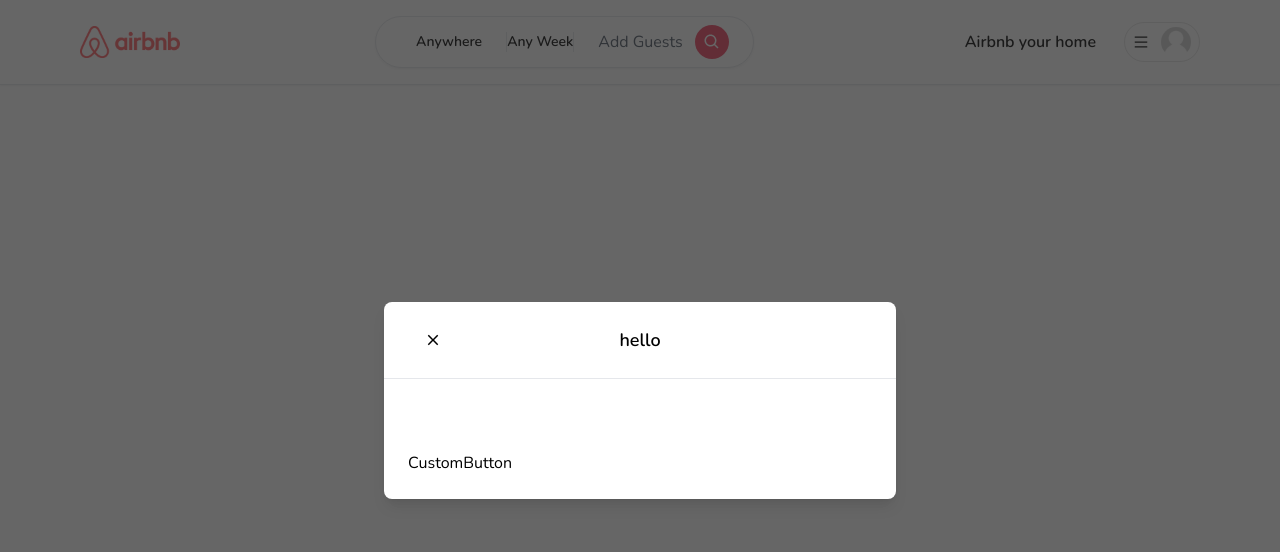
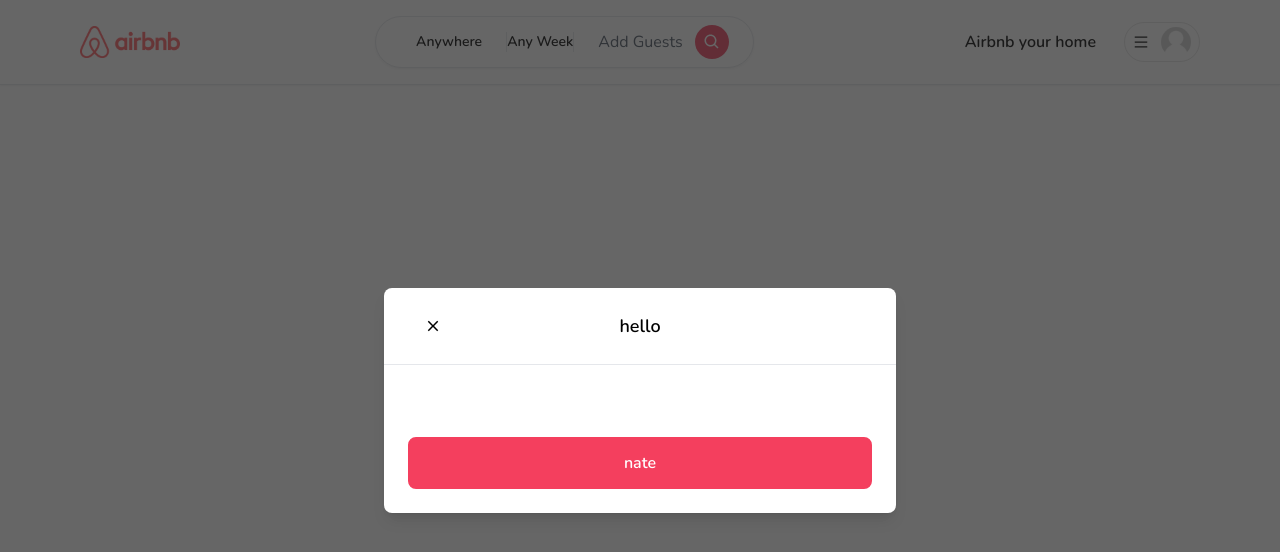
Before and after one commit to Nathami-n/Airbnb-clone, a Next.js app: page / in a window 1280 px wide. Shown: the top 552 px of the page. Built offline with nearby package versions, Linux system fonts and the light colour scheme.

Commit message:
finished up the custom button component

```diff
--- a/app/components/CustomButton.tsx
+++ b/app/components/CustomButton.tsx
@@ -1,10 +1,59 @@
 'use client'
 
+import { IconType } from "react-icons";
 
-const CustomButton = () => {
-  return (
-    <div>CustomButton</div>
-  )
+interface CustomButtonProps {
+    label: string;
+    onClick: (e: React.MouseEvent<HTMLButtonElement>) => void;
+    disabled?: boolean;
+    outline?: boolean;
+    small?: boolean;
+    icon?: IconType;
+
+
+}
+
+const CustomButton: React.FC<CustomButtonProps> = ({
+    label,
+    onClick,
+    disabled,
+    outline,
+    small,
+    icon: Icon
+}) => {
+    return (
+        <button
+            onClick={onClick}
+            disabled={disabled}
+            className={
+                `
+            relative
+            disabled:opacity-70
+            disabled:cursor-not-allowed
+            rounded-lg
+            hover:opacity-80
+            transition-all
+            w-full
+            ${outline ? 'bg-white' : 'bg-rose-500'}
+            ${outline ? 'border-black' : 'border-rose-500'}
+            ${outline ? 'text-black' : 'text-white'}
+            ${small ? 'py-1' : 'py-3'}
+            ${small ? 'text-sm' : 'text-md'}
+            ${small ? 'font-light' : 'font-semibold'}
+            ${small ? 'border' : 'border-2'}
+            `
+            }
+        >
+            {Icon && <Icon
+                size={32}
+                className='
+            absolute
+            left
+            '
+            />}
+            {label}
+        </button>
+    )
 }
 
 export default CustomButton
--- a/app/components/Modals/Modal.tsx
+++ b/app/components/Modals/Modal.tsx
@@ -189,7 +189,7 @@
                             w-full
                             "
                             >
-                                <CustomButton/>
+                                <CustomButton label='nate'/>
                             </div>
                         </div>
                     </div>
```
